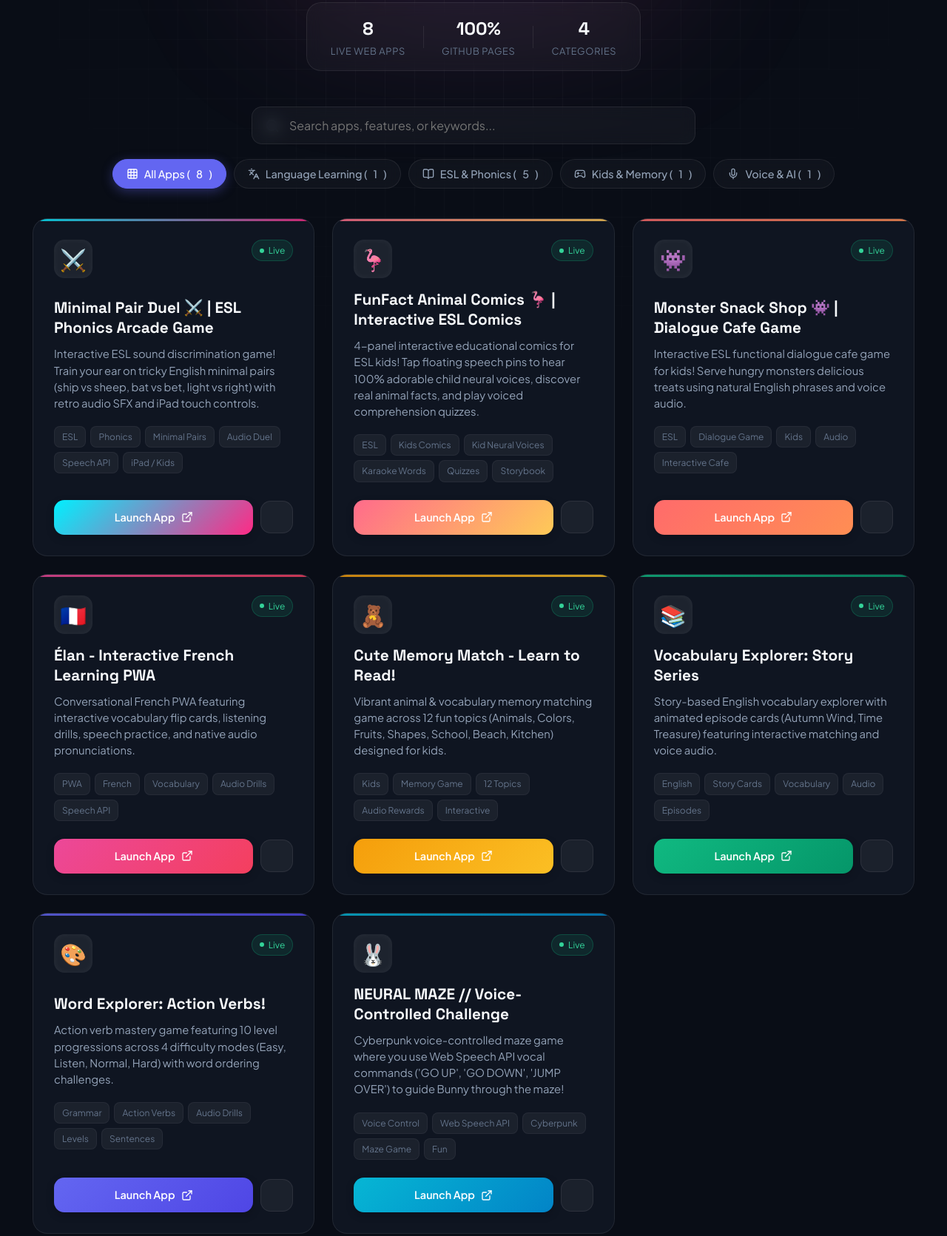
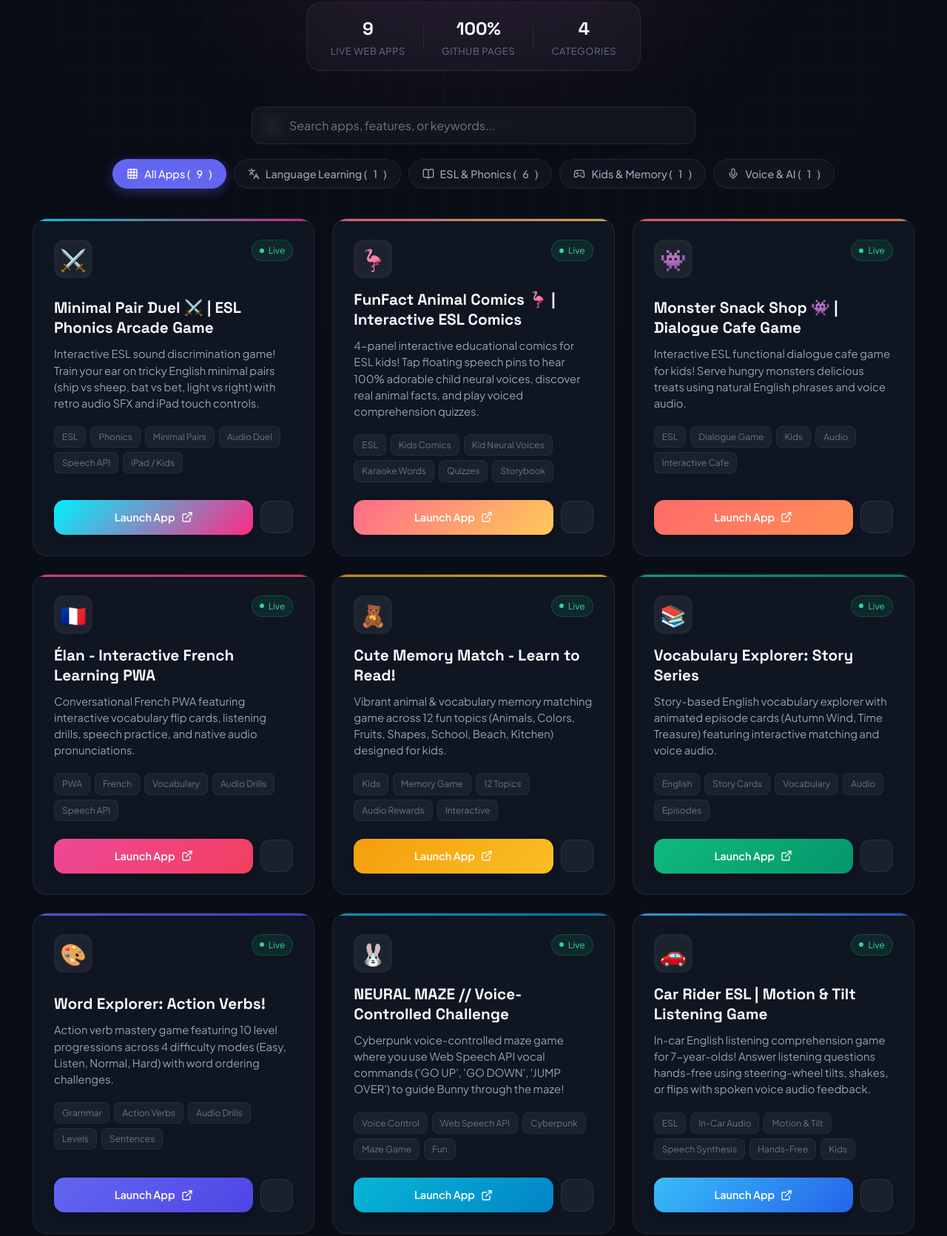
Before and after one commit to nova0816/nova0816.github.io, a plain HTML site: page index.html in a window 1280 px wide. Shown: the part 347-2018 px from the top of the page at 74% size. Drawn offline with nearby package versions, Linux system fonts and the light colour scheme.

Commit message:
Add Car Rider ESL motion detection game to portal

```diff
--- a/app.js
+++ b/app.js
@@ -95,6 +95,18 @@ const APPS_DATA = [
     tags: ["Voice Control", "Web Speech API", "Cyberpunk", "Maze Game", "Fun"],
     accent: "linear-gradient(135deg, #06b6d4, #0284c7)",
     glow: "rgba(6, 182, 212, 0.25)"
+  },
+  {
+    id: "CarGame",
+    title: "Car Rider ESL | Motion & Tilt Listening Game",
+    category: "english",
+    icon: "🚗",
+    description: "In-car English listening comprehension game for 7-year-olds! Answer listening questions hands-free using steering-wheel tilts, shakes, or flips with spoken voice audio feedback.",
+    url: "https://nova0816.github.io/CarGame/",
+    repoUrl: "https://github.com/nova0816/CarGame",
+    tags: ["ESL", "In-Car Audio", "Motion & Tilt", "Speech Synthesis", "Hands-Free", "Kids"],
+    accent: "linear-gradient(135deg, #38bdf8, #2563eb)",
+    glow: "rgba(56, 189, 248, 0.35)"
   }
 ];
 
--- a/index.html
+++ b/index.html
@@ -40,7 +40,7 @@
       <!-- Stats Bar -->
       <div class="stats-bar">
         <div class="stat-card">
-          <span class="stat-value" id="total-apps-count">8</span>
+          <span class="stat-value" id="total-apps-count">9</span>
           <span class="stat-label">Live Web Apps</span>
         </div>
         <div class="stat-divider"></div>
@@ -68,13 +68,13 @@
 
       <div class="category-tabs" id="category-tabs">
         <button class="tab-btn active" data-category="all">
-          <i data-lucide="grid"></i> All Apps (<span id="cat-count-all">8</span>)
+          <i data-lucide="grid"></i> All Apps (<span id="cat-count-all">9</span>)
         </button>
         <button class="tab-btn" data-category="language">
           <i data-lucide="languages"></i> Language Learning (<span id="cat-count-language">1</span>)
         </button>
         <button class="tab-btn" data-category="english">
-          <i data-lucide="book-open"></i> ESL & Phonics (<span id="cat-count-english">5</span>)
+          <i data-lucide="book-open"></i> ESL & Phonics (<span id="cat-count-english">6</span>)
         </button>
         <button class="tab-btn" data-category="kids">
           <i data-lucide="gamepad-2"></i> Kids & Memory (<span id="cat-count-kids">1</span>)
```
